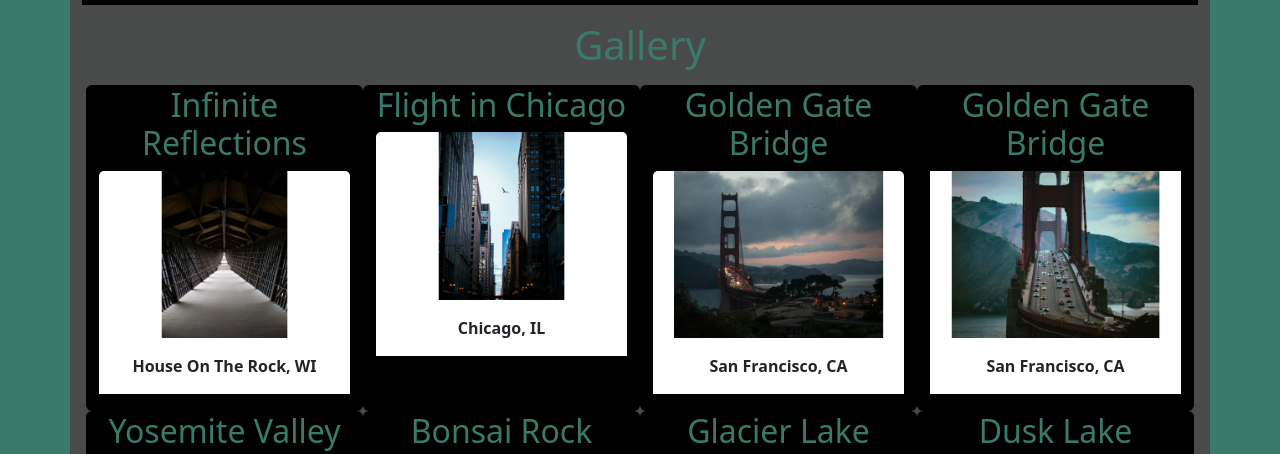
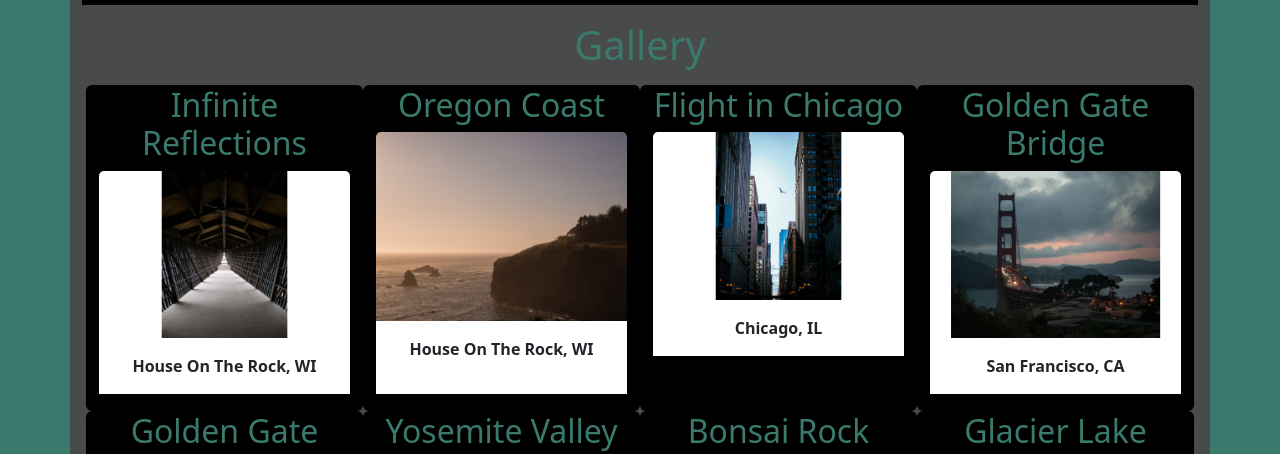
Before and after one commit to AustinBrown95/PhotographyProject, a plain HTML site: page gallery.html in a window 1280 px wide. Shown: the part 381-835 px from the top of the page. Drawn offline with nearby package versions, Linux system fonts and the light colour scheme.

Commit message:
Update gallery.html

```diff
--- a/gallery.html
+++ b/gallery.html
@@ -33,6 +33,16 @@
 						<h2 class="card-title alternateTextColor">Infinite Reflections</h2>
 
 								<img class="card-img-top" alt="Depth perception illusion" src="images/houseOnTheRock.jpg">
+
+
+								<p class="card-body bg-white fw-bold">House On The Rock, WI</p>
+
+					</article>
+
+					<article class="card col bg-black py-auto">
+						<h2 class="card-title alternateTextColor">Oregon Coast</h2>
+
+								<img class="card-img-top" alt="Depth perception illusion" src="images/coast.jpg">
 
 
 								<p class="card-body bg-white fw-bold">House On The Rock, WI</p>
```
